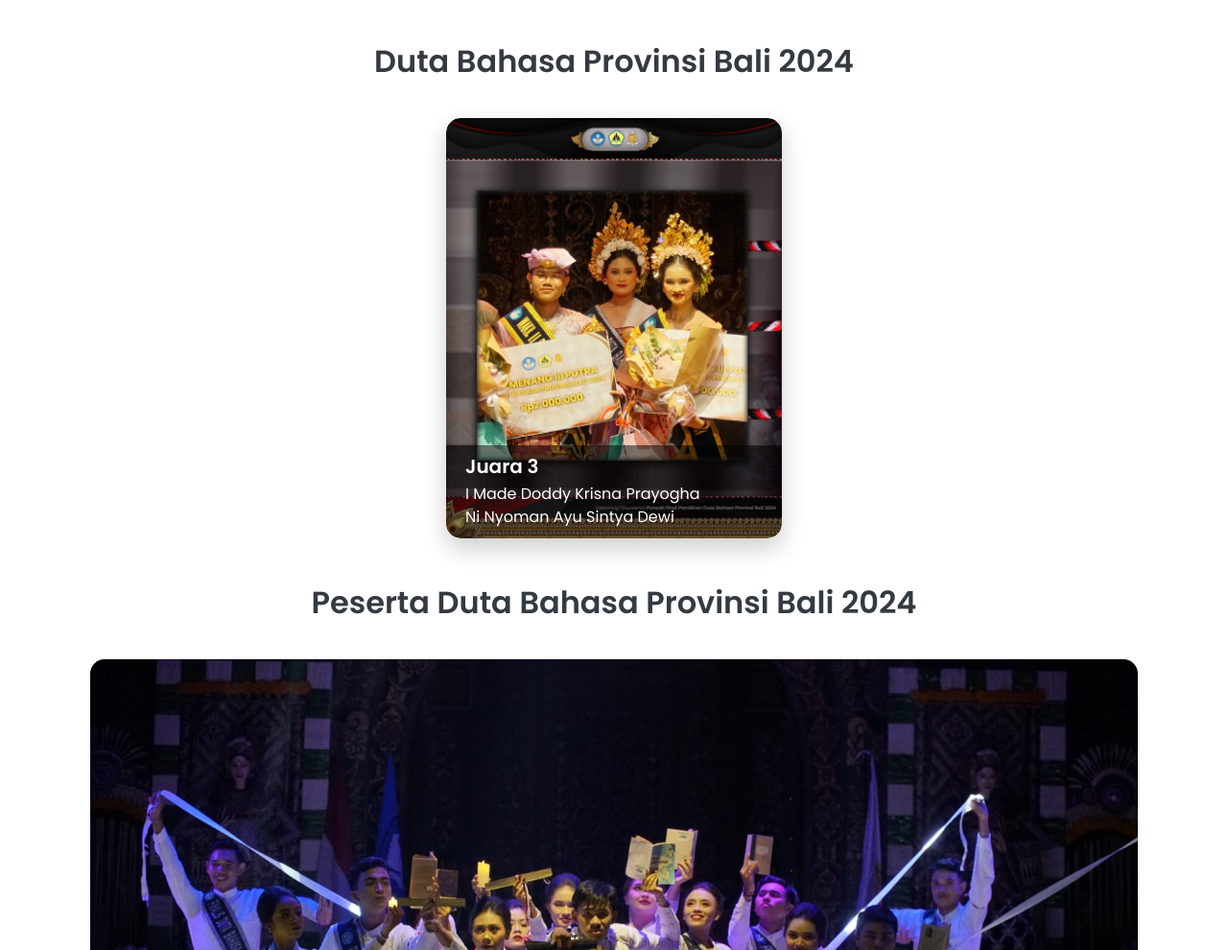
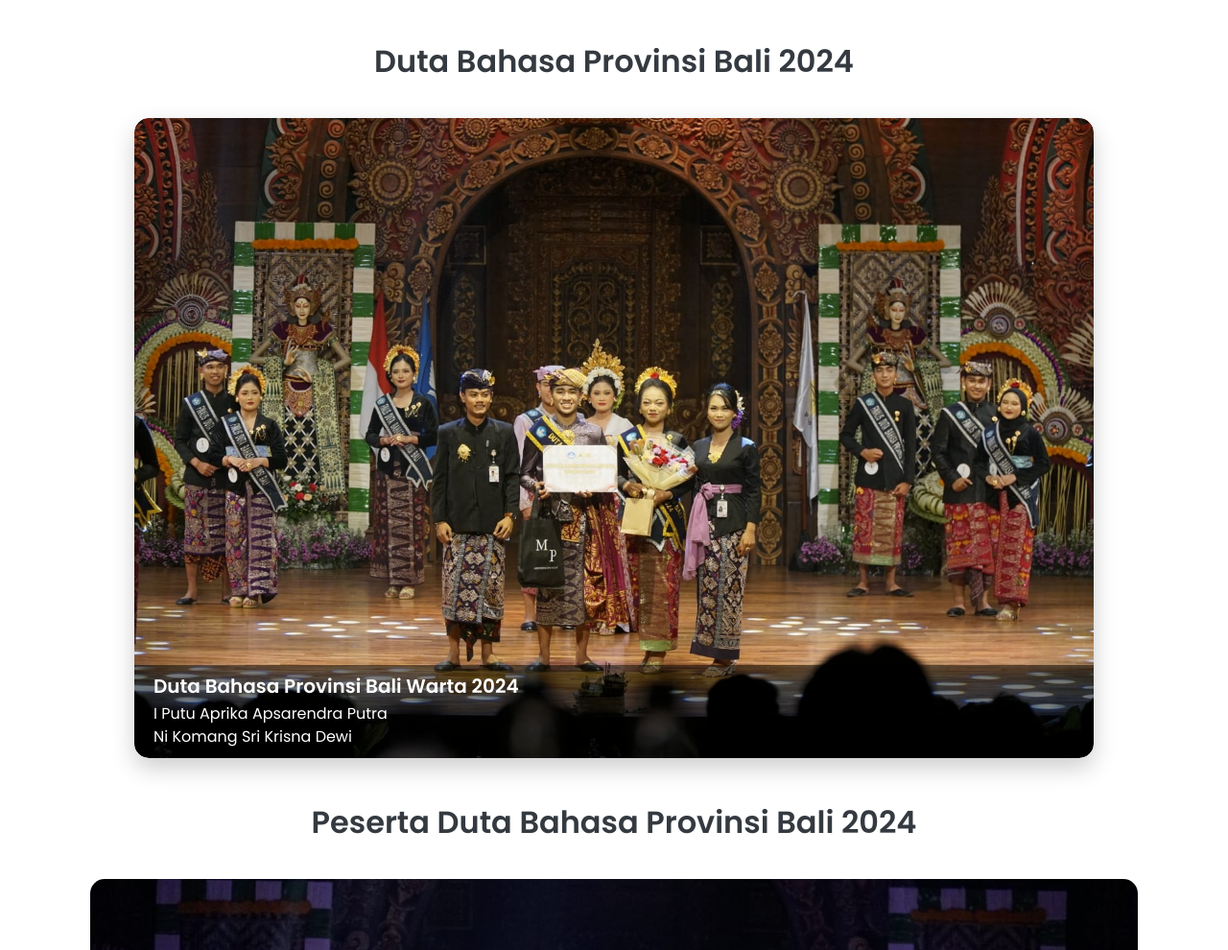
Before and after one commit to Clouza/duta-bahasa-provinsi-bali, a plain HTML site: page index.html in a window 1280 px wide. Shown: the part 1502-2492 px from the top of the page at 96% size. Drawn offline with nearby package versions, Linux system fonts and the light colour scheme.

Commit message:
revisi higlight

```diff
--- a/index.html
+++ b/index.html
@@ -241,27 +241,26 @@
       >
         <div class="carousel-inner">
           <div class="carousel-item active">
-            <img src="higlight 1.jpg" class="d-block w-100" alt="Highlight 1" />
+            <img src="dubas berbakat.jpg" class="d-block w-100" alt="Highlight 1" />
             <div class="carousel-caption ">
-              <h5>Juara 2</h5>
-              <p>Wayan Gede Adi Suastawan</p>
-              <p>Ayu Gita Pramesthi</p>
+              <h5>Duta Bahasa Provinsi Bali Berbakat 2024</h5>
+              <p>I Gede Bagus Windu Yoga Ananda</p>
+              <p>Ratu Ayu Allysia Luna Sita Manik Mas</p>
             </div>
           </div>
           <div class="carousel-item">
-            <img src="hg 2.jpg" class="d-block w-100" alt="Highlight 2" />
+            <img src="dubas warta.jpg" class="d-block w-100" alt="Highlight 2" />
             <div class="carousel-caption ">
-              <h5>Juara 3</h5>
-              <p>I Made Doddy Krisna Prayogha</p>
-              <p>Ni Nyoman Ayu Sintya Dewi</p>
+              <h5>Duta Bahasa Provinsi Bali Warta 2024</h5>
+              <p>I Putu Aprika Apsarendra Putra</p>
+              <p>Ni Komang Sri Krisna Dewi</p>
             </div>
           </div>
           <div class="carousel-item">
-            <img src="hg3.jpg" class="d-block w-100" alt="Highlight 3" />
+            <img src="dubas favorit.jpg" class="d-block w-100" alt="Highlight 3" />
             <div class="carousel-caption">
-              <h5>Duta Atribut</h5>
-              <p>Wayan Gede Adi Suastawan</p>
-              <p>Ayu Gita Pramesthi</p>
+              <h5>Duta Bahasa Provinsi Bali Terfavorit 2024</h5>
+              <p>I Gede Bagus Windu Yoga Ananda</p>
             </div>
           </div>
         </div>
--- a/style.css
+++ b/style.css
@@ -185,7 +185,7 @@ body {
 }
 
 #slideshow {
-  max-width: 350px; /* Sesuaikan ukuran dengan card */
+  max-width: 1000px; /* Sesuaikan ukuran dengan card */
   margin: 0 auto; /* Pusatkan slideshow */
   border-radius: 15px; /* Konsisten dengan card */
   overflow: hidden;
```
Also changed, not shown: dubas berbakat.jpg (added), dubas favorit.jpg (added), dubas warta.jpg (added), hg 2.jpg (deleted), hg3.jpg (deleted), higlight 1.jpg (deleted).
